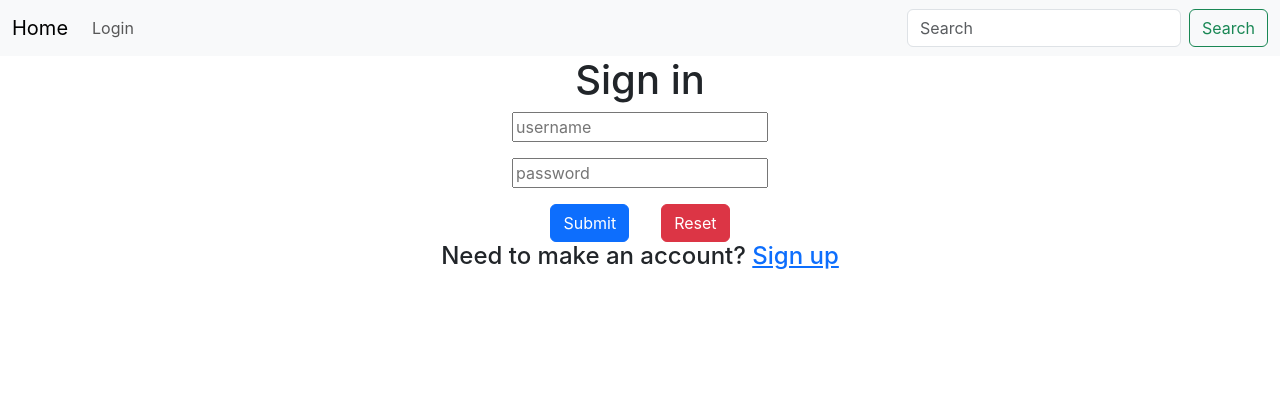
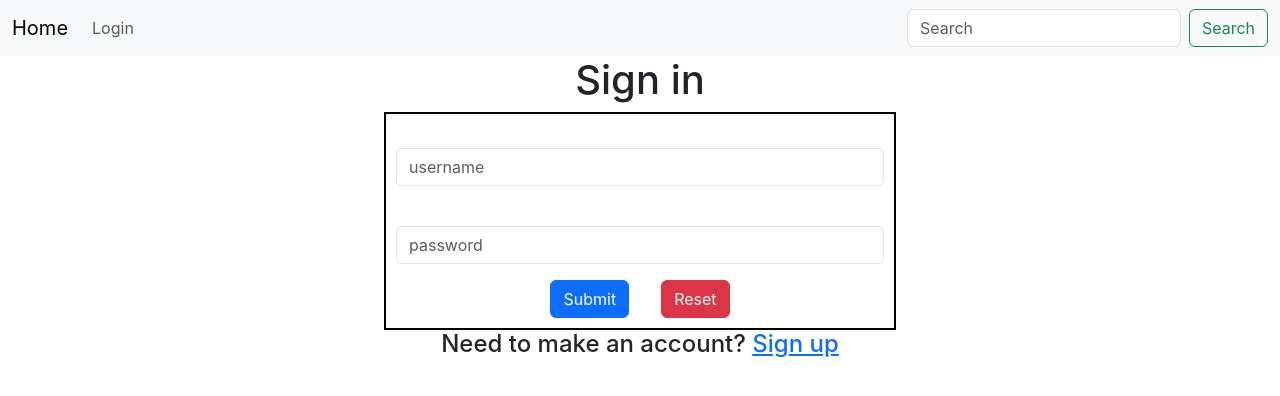
Before and after one commit to david485-rev/RecipeExplorer-front, a React (Create React App) app: page /login in a window 1280 px wide. Shown: the top 396 px of the page. Built offline with nearby package versions, Linux system fonts and the light colour scheme.

Commit message:
login page shows invalid credentials when backend couldn't find a user, but it also shows invalid credentials if username/password are left blank

```diff
--- a/src/components/Login/LoginController.tsx
+++ b/src/components/Login/LoginController.tsx
@@ -10,6 +10,8 @@ const URL = `${config.path}`;
 
 function LoginController(props: any) {
     const navigate = useNavigate();
+    let [responseMessage, setResponseMessage] = useState<string>("");
+
     async function login(newUser: LoginViewType) {
         try {
 
@@ -27,7 +29,7 @@ function LoginController(props: any) {
                 //console.log(userData)
                 props.setUser(userData)
             }
-        } catch (error) {
+        } catch (error: any) {
             console.error(error);
         }
     }
@@ -37,8 +39,9 @@ function LoginController(props: any) {
             let response = await axios.post(`${URL}/users/login`, user);
             //console.log(response);
             return response;
-        } catch (error) {
+        } catch (error: any) {
             console.error(error);
+            setResponseMessage(error.response.data.message);
         }
     }
 
@@ -56,7 +59,7 @@ function LoginController(props: any) {
     return (
         <>
             <h1>Sign in</h1>
-            <LoginView login={login} />
+            <LoginView login={login} responseMessage={responseMessage}/>
             <h4>Need to make an account? <Link to="/register">Sign up</Link></h4>
         </>
     )
--- /dev/null
+++ b/src/components/Login/LoginView.css
@@ -0,0 +1,6 @@
+#loginForm {
+    border: 2px solid black;
+    width: 40%;
+    margin: auto;
+    padding: 10px;
+}
--- a/src/components/Login/LoginView.tsx
+++ b/src/components/Login/LoginView.tsx
@@ -1,5 +1,6 @@
 import { useContext, useState } from 'react'
 import { UserContext } from '../Context/UserContext';
+import './LoginView.css'
 export type LoginViewType = {
     username: string,
     password: string
@@ -21,24 +22,45 @@ function LoginView(props: any) {
         event.preventDefault();
         console.log(user);
     }
+
+    function loginInputHelp(msg: string) {
+        switch(msg) {
+            case 'no account found':
+                return <>
+                    <div className="mb-3">
+                        <label htmlFor="inputUsername" className="form-label"></label>
+                        <input type="text" name="username" placeholder='username' className="form-control is-invalid" id="inputUsername" value={userInput.username} onChange={(e: any) => setUserInput({ ...userInput, username: e.target.value })}/>
+                    </div>
+                    <div className="mb-3">
+                        <label htmlFor="inputPassword" className="form-label"></label>
+                        <input type='password' className="form-control is-invalid" placeholder='password' onChange={(e: any) => setUserInput({ ...userInput, password: e.target.value })} />
+                        <div id="serverUsernameFeedback" className="invalid-feedback">Invalid Credentials</div>
+                    </div>
+                </>
+            default:
+                return <>
+                    <div className="mb-3">
+                        <label htmlFor="inputUsername" className="form-label"></label>
+                        <input type='text' name="username" className="form-control" placeholder='username' onChange={(e: any) => setUserInput({ ...userInput, username: e.target.value })} />
+                    </div>
+                    <div className="mb-3">
+                        <label htmlFor="inputPassword" className="form-label"></label>
+                        <input type='password' className="form-control" placeholder='password' onChange={(e: any) => setUserInput({ ...userInput, password: e.target.value })} />
+                    </div>
+                </>
+        }
+    }
+
     return (
         <form id='loginForm' onSubmit={handleSubmit}>
-                <div className="mb-3">
-                    <label htmlFor="inputUsername" className="htmlForm-label"></label>
-                    <input type='text' placeholder='username' onChange={(e: any) => setUserInput({ ...userInput, username: e.target.value })} />
-                    {/* <div id="usernameHelp" className="htmlForm-text">Username must be unique.</div> */}
-                </div>
-                <div className="mb-3">
-                    <label htmlFor="inputPassword" className="htmlForm-label"></label>
-                    <input type='password' placeholder='password' onChange={(e: any) => setUserInput({ ...userInput, password: e.target.value })} />
-                </div>
-                <div>
-                    <button type="submit" className="btn btn-primary mx-3">Submit</button>
-                    <button type="reset" className="btn btn-danger mx-3">Reset</button>
-                    {/*<button type="button" className="btn btn-danger mx-3" onClick={handleTestButton}>Test</button>*/}
-                </div>
-
-            </form>
+            {
+                loginInputHelp(props.responseMessage)
+            }
+            <div>
+                <button type="submit" className="btn btn-primary mx-3">Submit</button>
+                <button type="reset" className="btn btn-danger mx-3">Reset</button>
+            </div>
+        </form>
     )
 }
 
```
